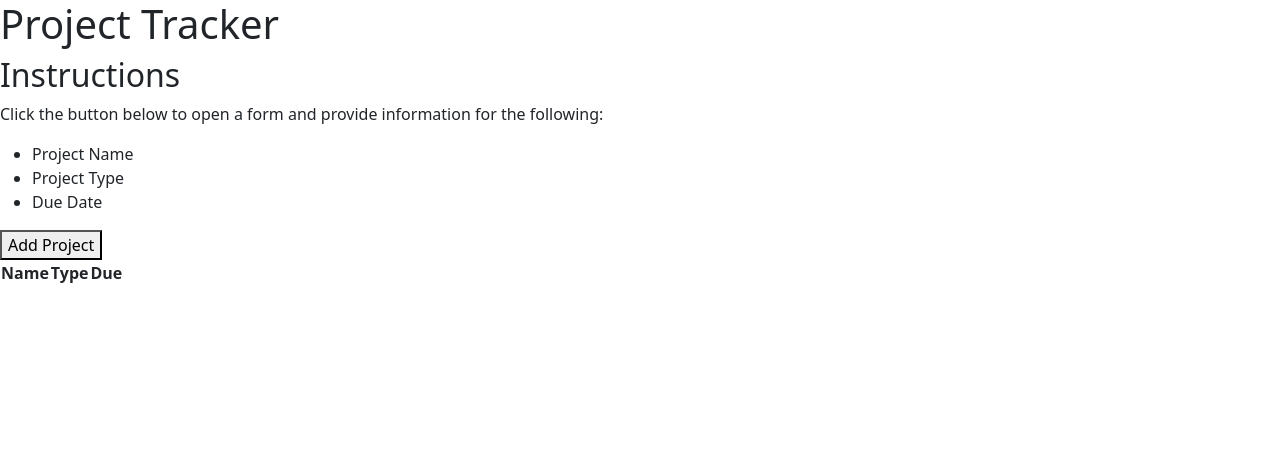
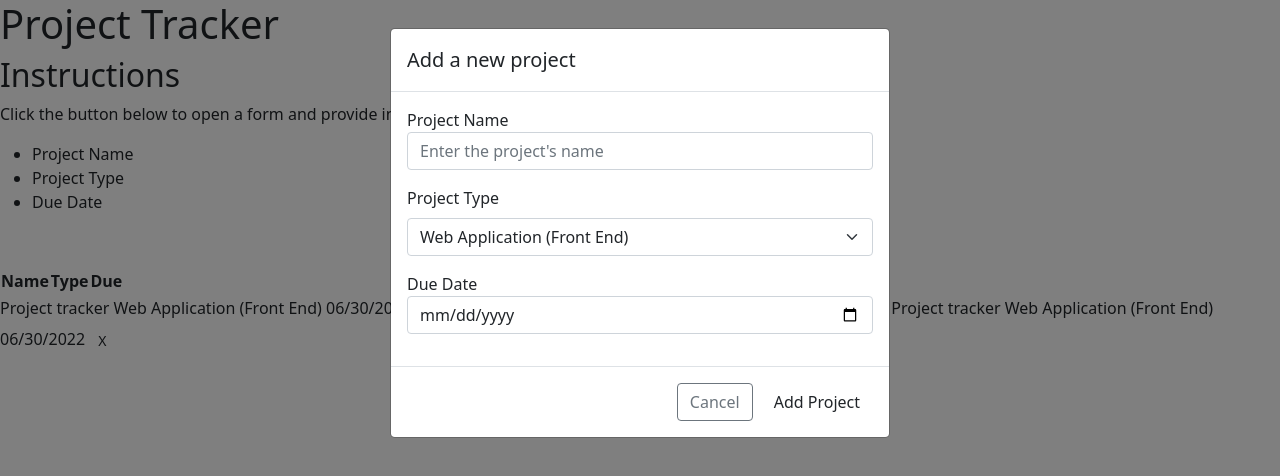
Before and after one commit to savitamanchanda/Project-Tracker, a plain HTML site: page index.html in a window 1280 px wide. Both pictures are taken after a click on the button "Add Project". Drawn offline with nearby package versions, Linux system fonts and the light colour scheme; a script that the page names is missing.

Commit message:
added modal

```diff
--- a/index.html
+++ b/index.html
@@ -9,6 +9,11 @@
     rel="stylesheet"
     integrity="sha384-1BmE4kWBq78iYhFldvKuhfTAU6auU8tT94WrHftjDbrCEXSU1oBoqyl2QvZ6jIW3"
     crossorigin="anonymous"/>
+
+    <link
+    href="https://fonts.googleapis.com/css2?family=Fira+Sans:wght@400;700&display=swap"
+    rel="stylesheet"
+  />
     </head>
 
     <body>
@@ -24,7 +29,9 @@
                 <li>Project Type</li>
                 <li>Due Date</li>
             </ul>
-            <button>Add Project</button>
+            <button  class="btn btn-block btn-custom w-100"
+            data-bs-toggle="modal"
+            data-bs-target="#new-project-modal">Add Project</button>
             <table>
                 <thead>
                     <tr>
@@ -34,6 +41,116 @@
                     </tr>
                 </thead>
             </table>
+
+            <tbody id="project-display">
+                <tr>
+                  <td>Project tracker</td>
+                  <td>Web Application (Front End)</td>
+                  <td>06/30/2022</td>
+                  <td><button class="btn btn-sm">X</button></td>
+                </tr>
+                <tr class="project-late">
+                  <td>Project tracker</td>
+                  <td>Web Application (Front End)</td>
+                  <td>06/30/2022</td>
+                  <td><button class="btn btn-sm">X</button></td>
+                </tr>
+                <tr class="project-today">
+                  <td>Project tracker</td>
+                  <td>Web Application (Front End)</td>
+                  <td>06/30/2022</td>
+                  <td><button class="btn btn-sm">X</button></td>
+                </tr>
+              </tbody>
+            </table>
+          </div>
+        </div>
+      </main>
+
+      <div
+        class="modal fade"
+        id="new-project-modal"
+        tabindex="-1"
+        aria-labelledby="new-project-modal-label"
+        aria-hidden="true"
+      >
+        <div class="modal-dialog">
+          <div class="modal-content">
+            <form id="project-form">
+              <div class="modal-header custom-modal-header">
+                <h5 class="modal-title" id="new-project-modal-label">
+                  Add a new project
+                </h5>
+                <button
+                  type="button"
+                  class="btn-close btn-close-white"
+                  data-bs-dismiss="modal"
+                  aria-label="Close"
+                ></button>
+              </div>
+              <div class="modal-body">
+                <div class="mb-3">
+                  <label for="project-name-input">Project Name</label>
+                  <input
+                    type="text"
+                    id="project-name-input"
+                    class="form-control"
+                    placeholder="Enter the project's name"
+                    required
+                  />
+                </div>
+                <div class="mb-3">
+                  <label for="project-type-input" class="form-label"
+                    >Project Type</label
+                  >
+                  <select id="project-type-input" class="form-select">
+                    <option value="Web Application (Front End)">
+                      Web Application (Front End)
+                    </option>
+                    <option value="Web Application (Back End)">
+                      Web Application (Back End)
+                    </option>
+                    <option value="Web Application (Full Stack)">
+                      Web Application (Full Stack)
+                    </option>
+                    <option value="Mobile Application">Mobile Application</option>
+                    <option value="Print Campaign">Print Campaign</option>
+                    <option value="Digital Marketing Campaign">
+                      Digital Marketing Campaign
+                    </option>
+                  </select>
+                </div>
+                <div class="mb-3">
+                  <label for="project-date-input">Due Date</label>
+                  <input
+                    type="date"
+                    id="project-date-input"
+                    class="form-control"
+                    required
+                  />
+                </div>
+              </div>
+              <div class="modal-footer">
+
+                <button
+                  type="button"
+                  class="btn btn-outline-secondary"
+                  data-bs-dismiss="modal"
+                >
+                  Cancel
+                </button>
+                <button
+                  type="submit"
+                  class="btn btn-custom"
+                  data-bs-dismiss="modal"
+                >
+                  Add Project
+                </button>
+              </div>
+            </form>
+          </div>
+        </div>
+      </div>
 
         </main>
         <script
```
